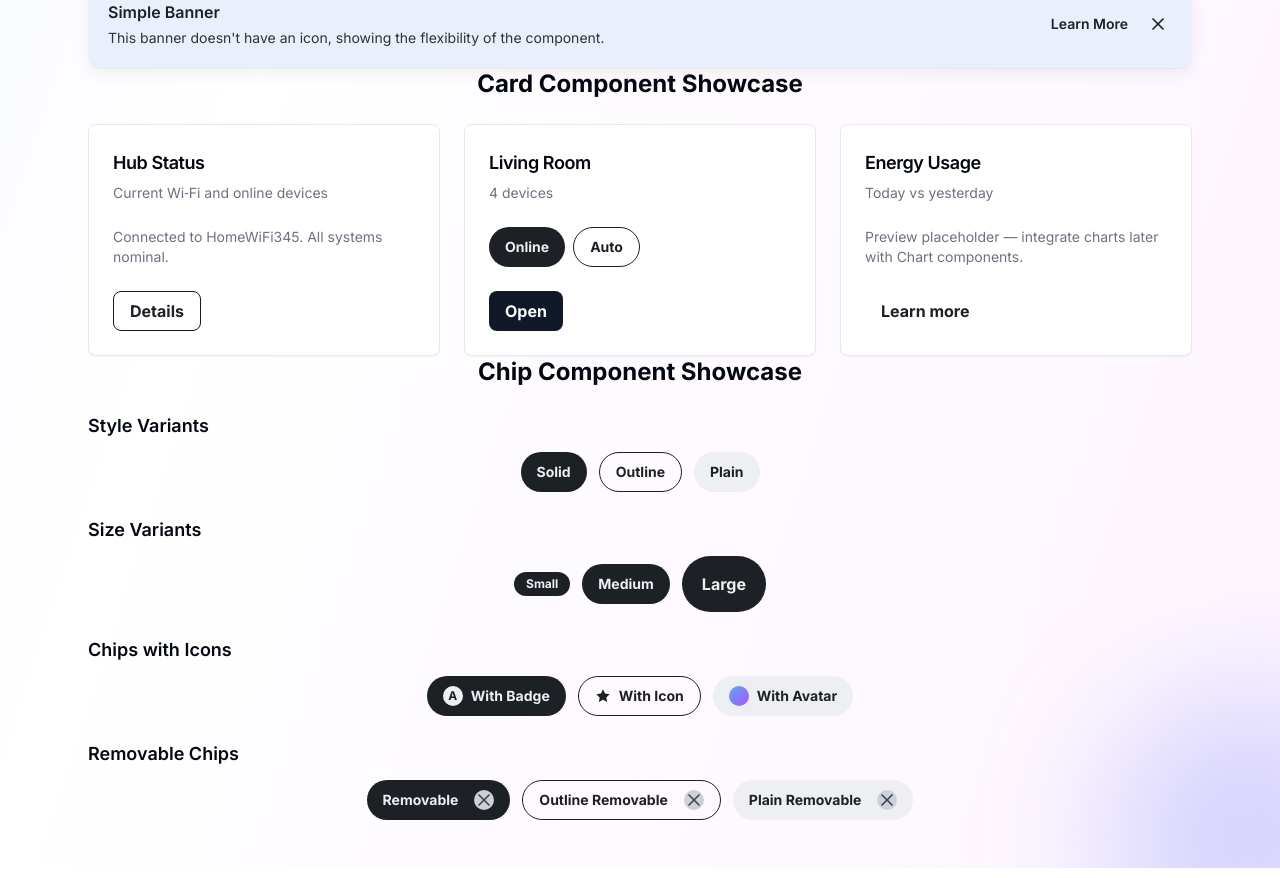
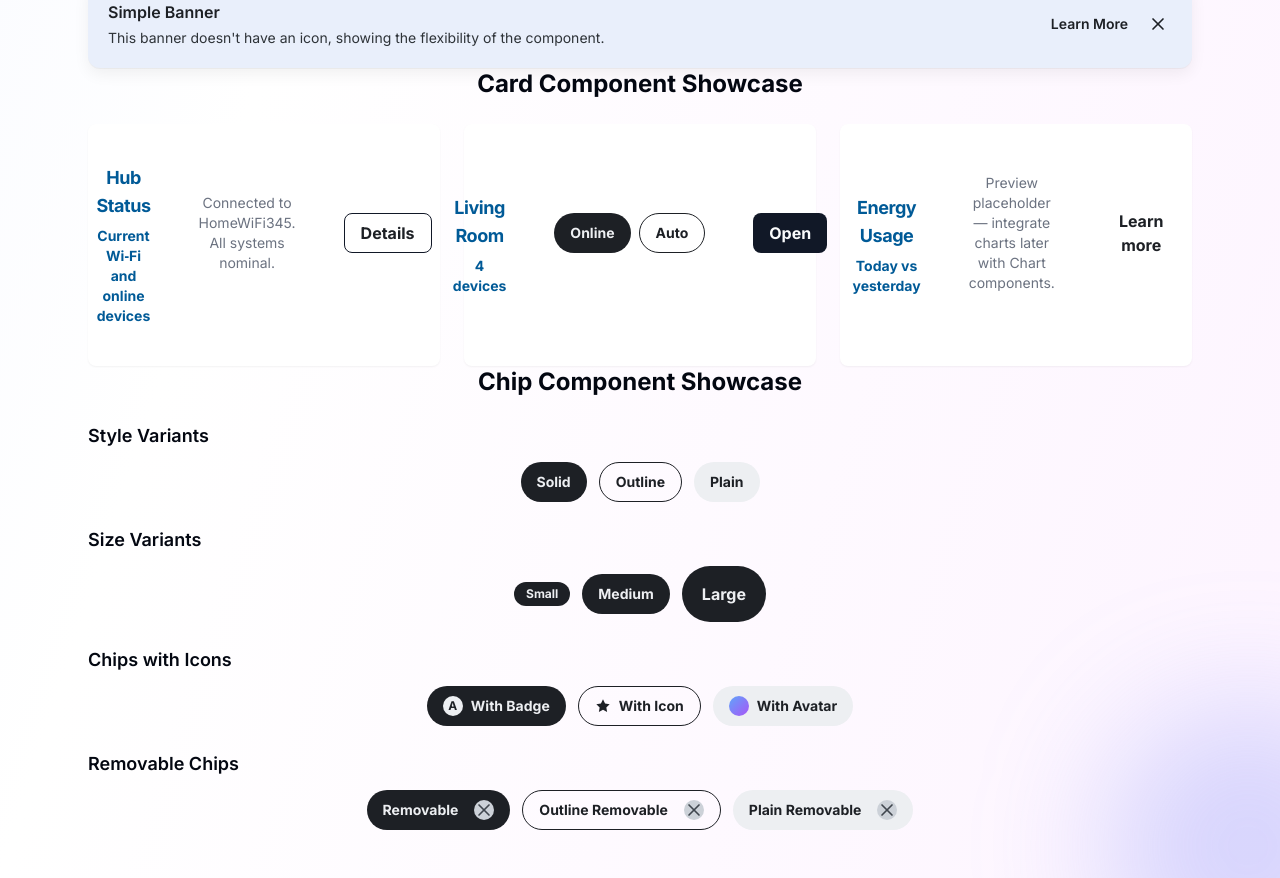
Before and after one commit to cgonz0/DS_test, a React (Vite) app: page / in a window 1280 px wide. Shown: the part 3080-3958 px from the top of the page. Built offline with nearby package versions, Linux system fonts and the light colour scheme.

Commit message:
Replace Card component with new Figma-based design
cgen-0ae65d25567643a0a6334e339d767ee9

```diff
--- a/client/components/ui/card.tsx
+++ b/client/components/ui/card.tsx
@@ -1,20 +1,62 @@
 import * as React from "react";
+import { cva, type VariantProps } from "class-variance-authority";
 
 import { cn } from "@/lib/utils";
 
-const Card = React.forwardRef<
-  HTMLDivElement,
-  React.HTMLAttributes<HTMLDivElement>
->(({ className, ...props }, ref) => (
-  <div
-    ref={ref}
-    className={cn(
-      "rounded-lg border bg-card text-card-foreground shadow-sm",
-      className,
-    )}
-    {...props}
-  />
-));
+const cardVariants = cva(
+  "flex justify-center items-center text-center transition-colors",
+  {
+    variants: {
+      style: {
+        float: "shadow-sm rounded-lg bg-white",
+        border: "border rounded-lg bg-white",
+        default: "rounded-lg bg-white shadow-sm",
+      },
+      padding: {
+        yes: "p-4",
+        no: "p-0",
+      },
+      variant: {
+        default: "",
+        slot: "border border-dashed border-[#2698E4] bg-transparent",
+        filled: "border border-dashed border-[#1479BC] bg-[#DEF0FC]",
+      },
+    },
+    compoundVariants: [
+      {
+        style: "float",
+        variant: "slot",
+        className: "shadow-sm",
+      },
+      {
+        style: "border",
+        variant: "slot",
+        className: "border-[#2698E4]",
+      },
+    ],
+    defaultVariants: {
+      style: "default",
+      padding: "yes",
+      variant: "default",
+    },
+  },
+);
+
+export interface CardProps
+  extends React.HTMLAttributes<HTMLDivElement>,
+    VariantProps<typeof cardVariants> {}
+
+const Card = React.forwardRef<HTMLDivElement, CardProps>(
+  ({ className, style, padding, variant, children, ...props }, ref) => (
+    <div
+      ref={ref}
+      className={cn(cardVariants({ style, padding, variant }), className)}
+      {...props}
+    >
+      {children}
+    </div>
+  ),
+);
 Card.displayName = "Card";
 
 const CardHeader = React.forwardRef<
@@ -36,7 +78,7 @@ const CardTitle = React.forwardRef<
   <h3
     ref={ref}
     className={cn(
-      "text-2xl font-semibold leading-none tracking-tight",
+      "text-lg font-bold text-[#005A97] leading-none tracking-tight",
       className,
     )}
     {...props}
@@ -50,7 +92,7 @@ const CardDescription = React.forwardRef<
 >(({ className, ...props }, ref) => (
   <p
     ref={ref}
-    className={cn("text-sm text-muted-foreground", className)}
+    className={cn("text-sm text-[#005A97] font-bold", className)}
     {...props}
   />
 ));
@@ -60,7 +102,11 @@ const CardContent = React.forwardRef<
   HTMLDivElement,
   React.HTMLAttributes<HTMLDivElement>
 >(({ className, ...props }, ref) => (
-  <div ref={ref} className={cn("p-6 pt-0", className)} {...props} />
+  <div
+    ref={ref}
+    className={cn("p-6 pt-0", className)}
+    {...props}
+  />
 ));
 CardContent.displayName = "CardContent";
 
@@ -83,4 +129,5 @@ export {
   CardTitle,
   CardDescription,
   CardContent,
+  cardVariants,
 };
```
